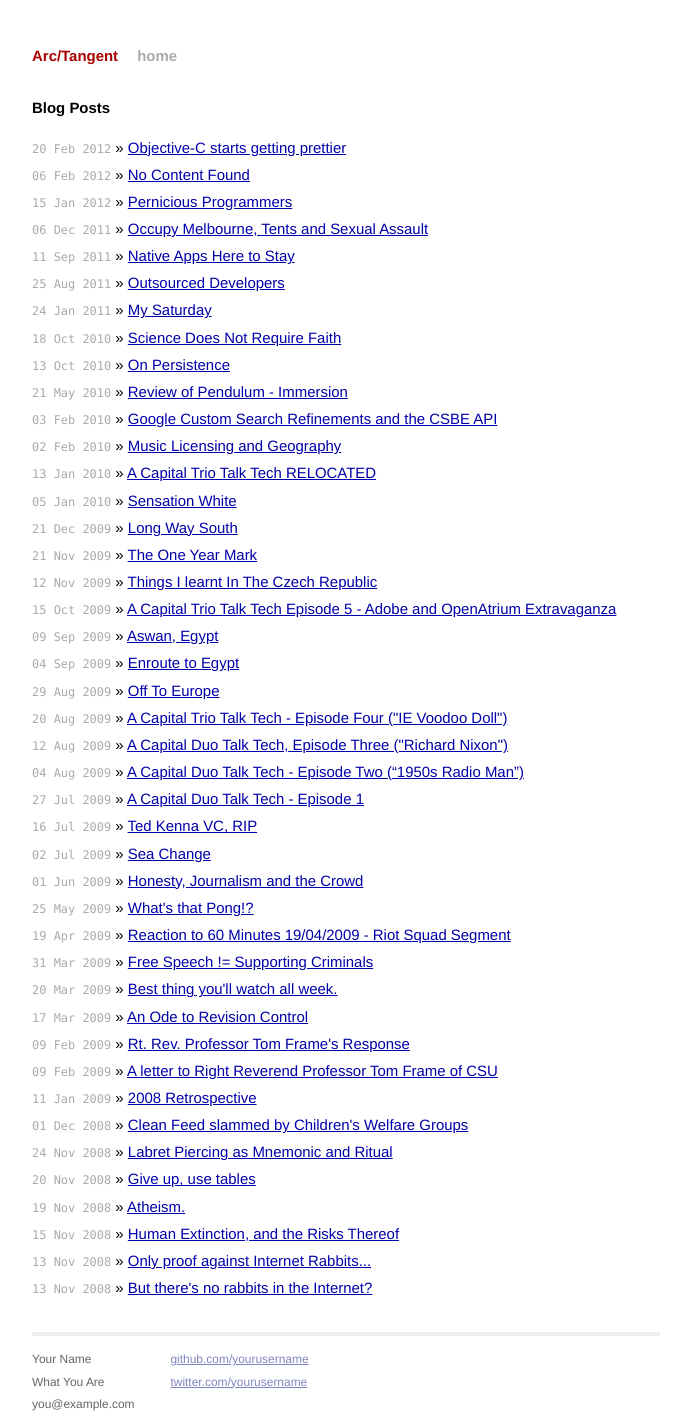
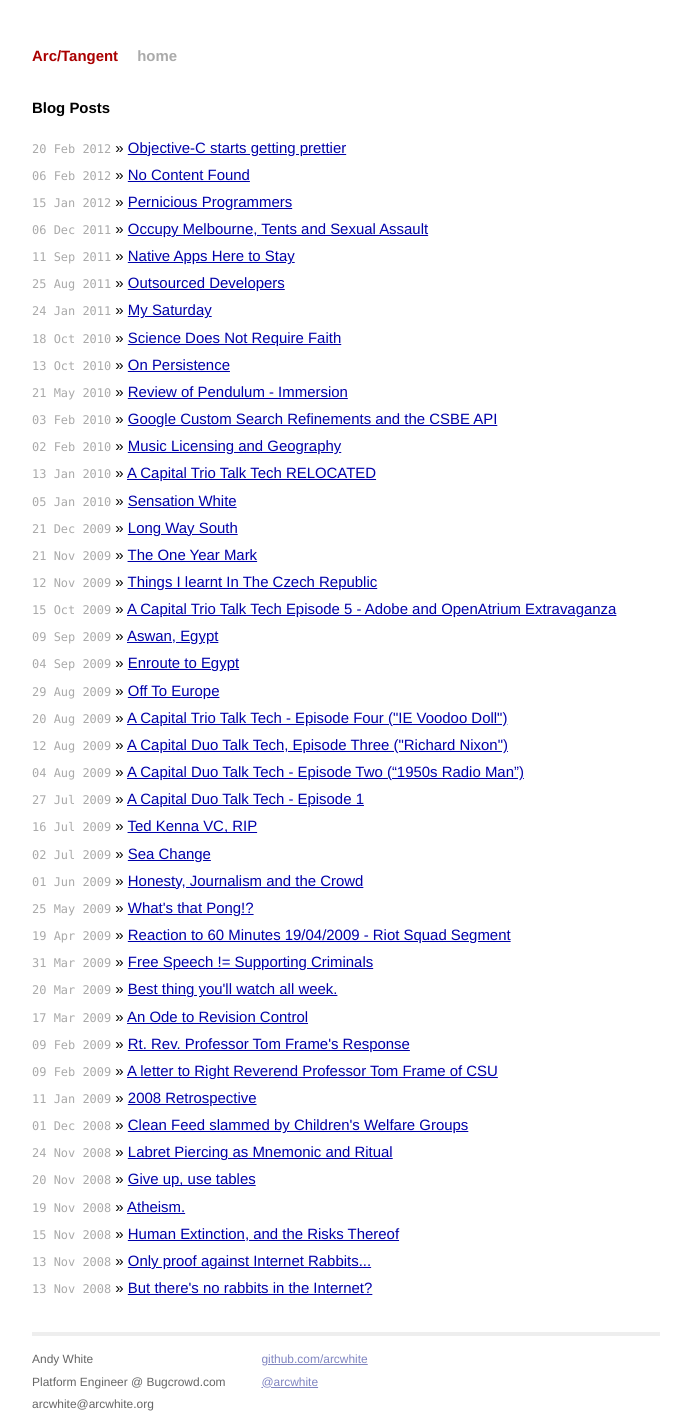
Before and after one commit to arcwhite/arcwhite.org, a Jekyll site: the page built from index.html, in a window 1280 px wide. Shown: the whole page, without its empty margins (294-985 px from the left). Built offline with Jekyll 4.4.1, drawn with Linux system fonts in a browser that asks for light colours; Markdown is read by kramdown in place of the engine named in the settings.

Commit message:
Add identifying info and links

```diff
--- a/_layouts/default.html
+++ b/_layouts/default.html
@@ -26,15 +26,15 @@
           <div class="footer">
             <div class="contact">
               <p>
-                Your Name<br />
-                What You Are<br />
-                you@example.com
+                Andy White<br />
+                Platform Engineer @ Bugcrowd.com<br />
+                arcwhite@arcwhite.org
               </p>
             </div>
             <div class="contact">
               <p>
-                <a href="https://github.com/yourusername">github.com/yourusername</a><br />
-                <a href="https://twitter.com/yourusername">twitter.com/yourusername</a><br />
+                <a href="https://github.com/arcwhite">github.com/arcwhite</a><br />
+                <a href="https://twitter.com/arcwhite">@arcwhite</a><br />
               </p>
             </div>
           </div>
```
